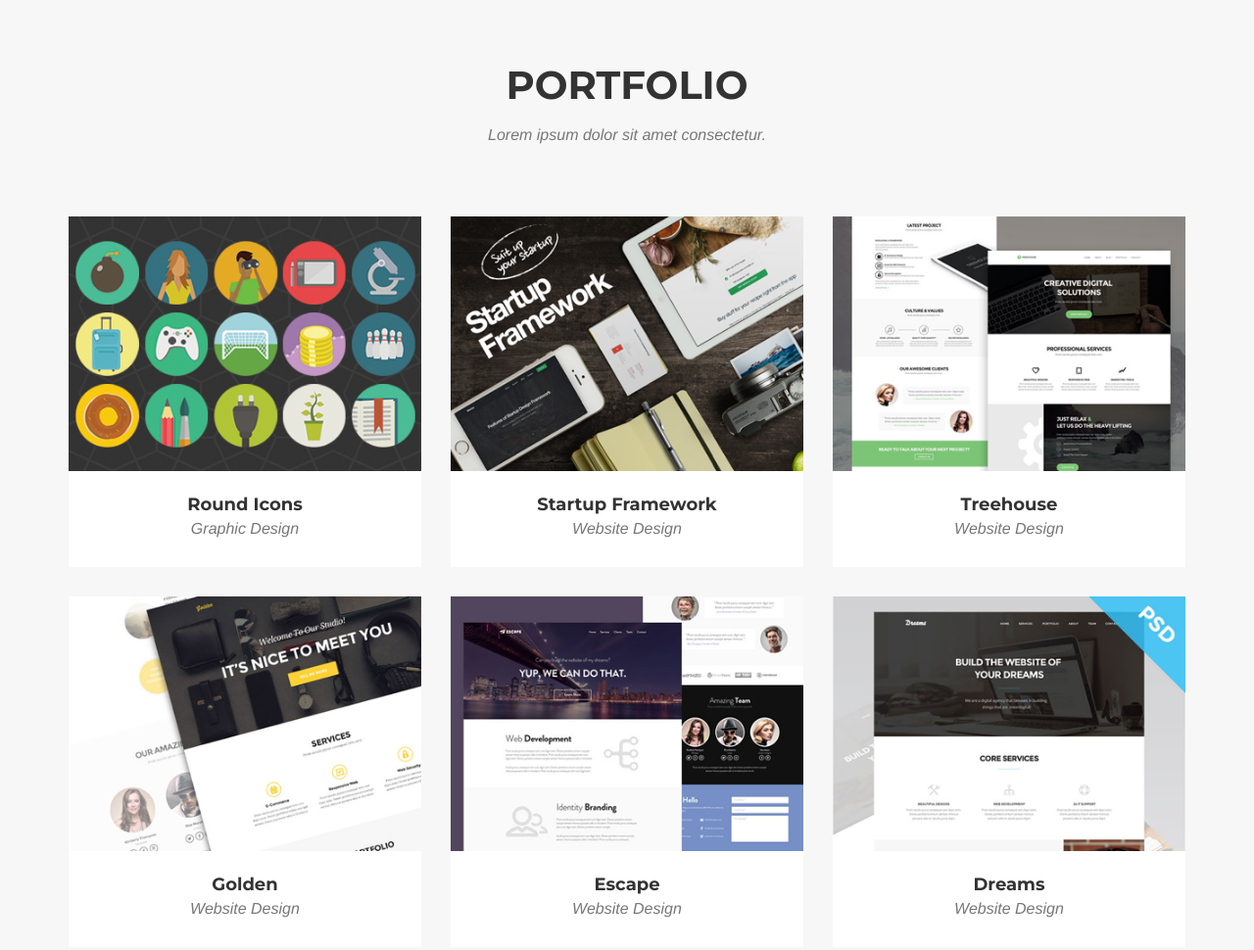
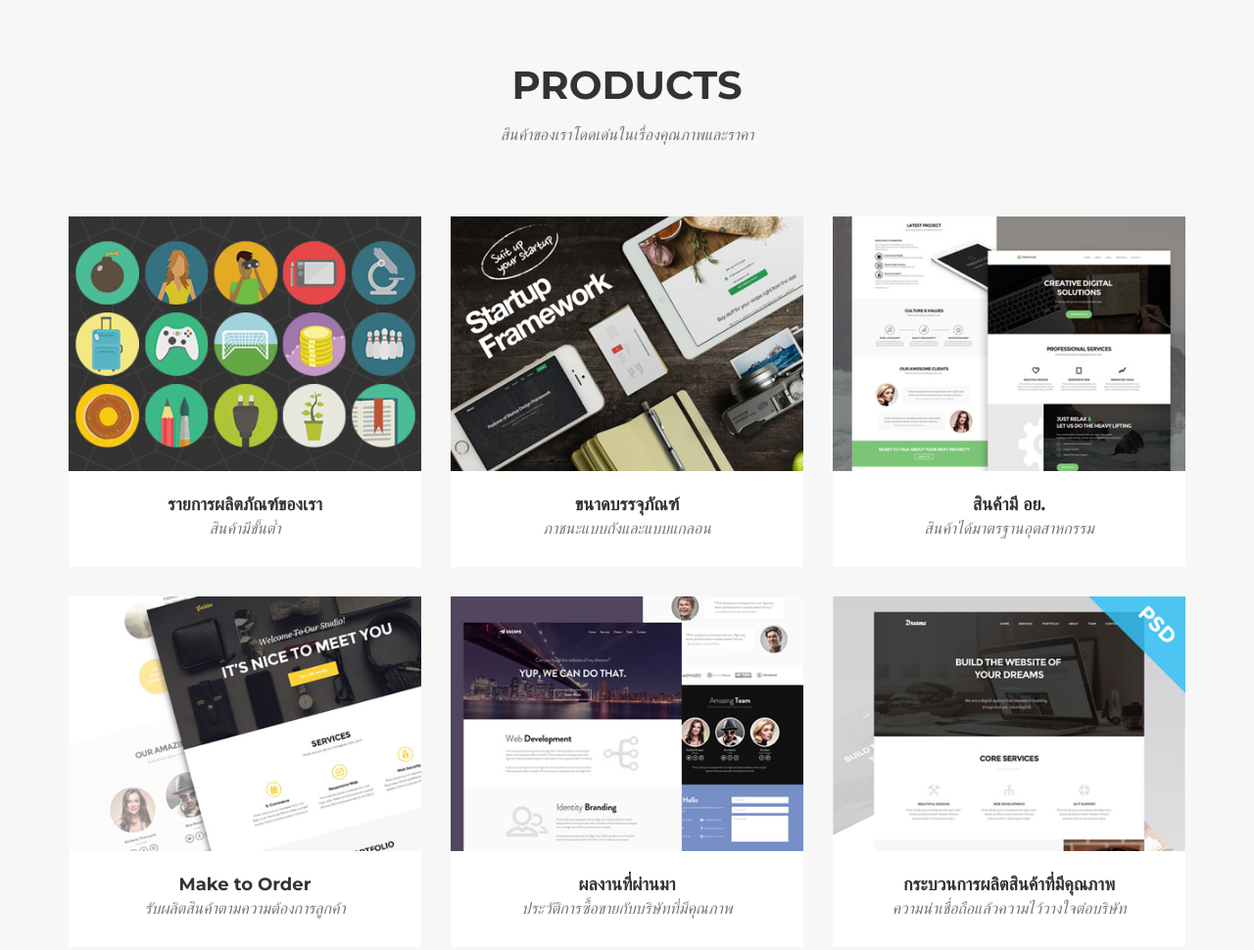
Before and after one commit to Rabcat-dome/apclean, a plain HTML site: page index.html in a window 1280 px wide. Shown: the part 1620-2590 px from the top of the page at 98% size. Drawn offline with nearby package versions, Linux system fonts and the light colour scheme; a web font is replaced by a local one.

Commit message:
แก้เพิ่มเติม

```diff
--- a/index.html
+++ b/index.html
@@ -94,7 +94,7 @@
             <div class="row">
                 <div class="col-lg-12 text-center">
                     <h2 class="section-heading">Services</h2>
-                    <h3 class="section-subheading text-muted">Lorem ipsum dolor sit amet consectetur.</h3>
+                    <h3 class="section-subheading text-muted">การบริการแก่ลูกค้าทุกระดับ มีประสิทธิภาพ ทันเวลา อย่างพึงพอใจ</h3>
                 </div>
             </div>
             <div class="row text-center">
@@ -103,7 +103,7 @@
                         <i class="fa fa-circle fa-stack-2x text-primary"></i>
                         <i class="fa fa-shopping-cart fa-stack-1x fa-inverse"></i>
                     </span>
-                    <h4 class="service-heading">E-Commerce</h4>
+                    <h4 class="service-heading">การขนส่ง</h4>
                     <p class="text-muted">Lorem ipsum dolor sit amet, consectetur adipisicing elit. Minima maxime quam architecto quo inventore harum ex magni, dicta impedit.</p>
                 </div>
                 <div class="col-md-4">
@@ -111,7 +111,7 @@
                         <i class="fa fa-circle fa-stack-2x text-primary"></i>
                         <i class="fa fa-laptop fa-stack-1x fa-inverse"></i>
                     </span>
-                    <h4 class="service-heading">Responsive Design</h4>
+                    <h4 class="service-heading">บริการหลังการขาย</h4>
                     <p class="text-muted">Lorem ipsum dolor sit amet, consectetur adipisicing elit. Minima maxime quam architecto quo inventore harum ex magni, dicta impedit.</p>
                 </div>
                 <div class="col-md-4">
@@ -119,7 +119,7 @@
                         <i class="fa fa-circle fa-stack-2x text-primary"></i>
                         <i class="fa fa-lock fa-stack-1x fa-inverse"></i>
                     </span>
-                    <h4 class="service-heading">Web Security</h4>
+                    <h4 class="service-heading">การรับประกันสินค้า</h4>
                     <p class="text-muted">Lorem ipsum dolor sit amet, consectetur adipisicing elit. Minima maxime quam architecto quo inventore harum ex magni, dicta impedit.</p>
                 </div>
             </div>
@@ -131,8 +131,8 @@
         <div class="container">
             <div class="row">
                 <div class="col-lg-12 text-center">
-                    <h2 class="section-heading">Portfolio</h2>
-                    <h3 class="section-subheading text-muted">Lorem ipsum dolor sit amet consectetur.</h3>
+                    <h2 class="section-heading">Products</h2>
+                    <h3 class="section-subheading text-muted">สินค้าของเราโดดเด่นในเรื่องคุณภาพและราคา</h3>
                 </div>
             </div>
             <div class="row">
@@ -146,8 +146,8 @@
                         <img src="img/portfolio/roundicons.png" class="img-responsive" alt="">
                     </a>
                     <div class="portfolio-caption">
-                        <h4>Round Icons</h4>
-                        <p class="text-muted">Graphic Design</p>
+                        <h4>รายการผลิตภัณฑ์ของเรา</h4>
+                        <p class="text-muted">สินค้ามีขั้นต่ำ</p>
                     </div>
                 </div>
                 <div class="col-md-4 col-sm-6 portfolio-item">
@@ -160,8 +160,8 @@
                         <img src="img/portfolio/startup-framework.png" class="img-responsive" alt="">
                     </a>
                     <div class="portfolio-caption">
-                        <h4>Startup Framework</h4>
-                        <p class="text-muted">Website Design</p>
+                        <h4>ขนาดบรรจุภัณฑ์</h4>
+                        <p class="text-muted">ภาชนะแบบถังและแบบแกลอน</p>
                     </div>
                 </div>
                 <div class="col-md-4 col-sm-6 portfolio-item">
@@ -174,8 +174,8 @@
                         <img src="img/portfolio/treehouse.png" class="img-responsive" alt="">
                     </a>
                     <div class="portfolio-caption">
-                        <h4>Treehouse</h4>
-                        <p class="text-muted">Website Design</p>
+                        <h4>สินค้ามี อย.</h4>
+                        <p class="text-muted">สินค้าได้มาตรฐานอุตสาหกรรม</p>
                     </div>
                 </div>
                 <div class="col-md-4 col-sm-6 portfolio-item">
@@ -188,8 +188,8 @@
                         <img src="img/portfolio/golden.png" class="img-responsive" alt="">
                     </a>
                     <div class="portfolio-caption">
-                        <h4>Golden</h4>
-                        <p class="text-muted">Website Design</p>
+                        <h4>Make to Order</h4>
+                        <p class="text-muted">รับผลิตสินค้าตามความต้องการลูกค้า</p>
                     </div>
                 </div>
                 <div class="col-md-4 col-sm-6 portfolio-item">
@@ -202,8 +202,8 @@
                         <img src="img/portfolio/escape.png" class="img-responsive" alt="">
                     </a>
                     <div class="portfolio-caption">
-                        <h4>Escape</h4>
-                        <p class="text-muted">Website Design</p>
+                        <h4>ผลงานที่ผ่านมา</h4>
+                        <p class="text-muted">ประวัติการซื้อขายกับบริษัทที่มีคุณภาพ</p>
                     </div>
                 </div>
                 <div class="col-md-4 col-sm-6 portfolio-item">
@@ -216,8 +216,8 @@
                         <img src="img/portfolio/dreams.png" class="img-responsive" alt="">
                     </a>
                     <div class="portfolio-caption">
-                        <h4>Dreams</h4>
-                        <p class="text-muted">Website Design</p>
+                        <h4>กระบวนการผลิตสินค้าที่มีคุณภาพ</h4>
+                        <p class="text-muted">ความน่าเชื่อถือแล้วความไว้วางใจต่อบริษัท</p>
                     </div>
                 </div>
             </div>
@@ -230,7 +230,7 @@
             <div class="row">
                 <div class="col-lg-12 text-center">
                     <h2 class="section-heading">About</h2>
-                    <h3 class="section-subheading text-muted">Lorem ipsum dolor sit amet consectetur.</h3>
+                    <h3 class="section-subheading text-muted">ประวัติของบริษัทของเรา</h3>
                 </div>
             </div>
             <div class="row">
@@ -403,7 +403,7 @@
             <div class="row">
                 <div class="col-lg-12 text-center">
                     <h2 class="section-heading">Contact Us</h2>
-                    <h3 class="section-subheading text-muted">Lorem ipsum dolor sit amet consectetur.</h3>
+                    <h3 class="section-subheading text-muted">ช่องทางการติดต่อบริษัท</h3>
                 </div>
             </div>
             <div class="row">
```
